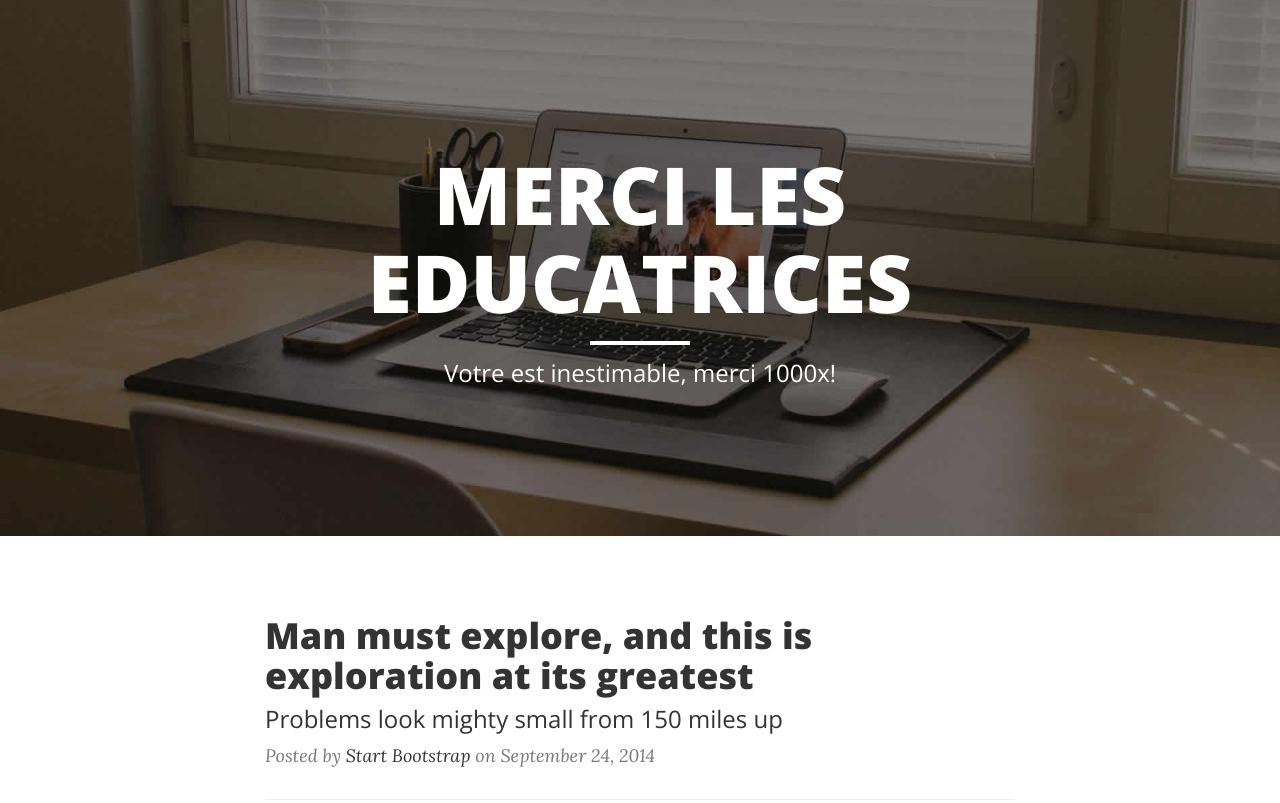
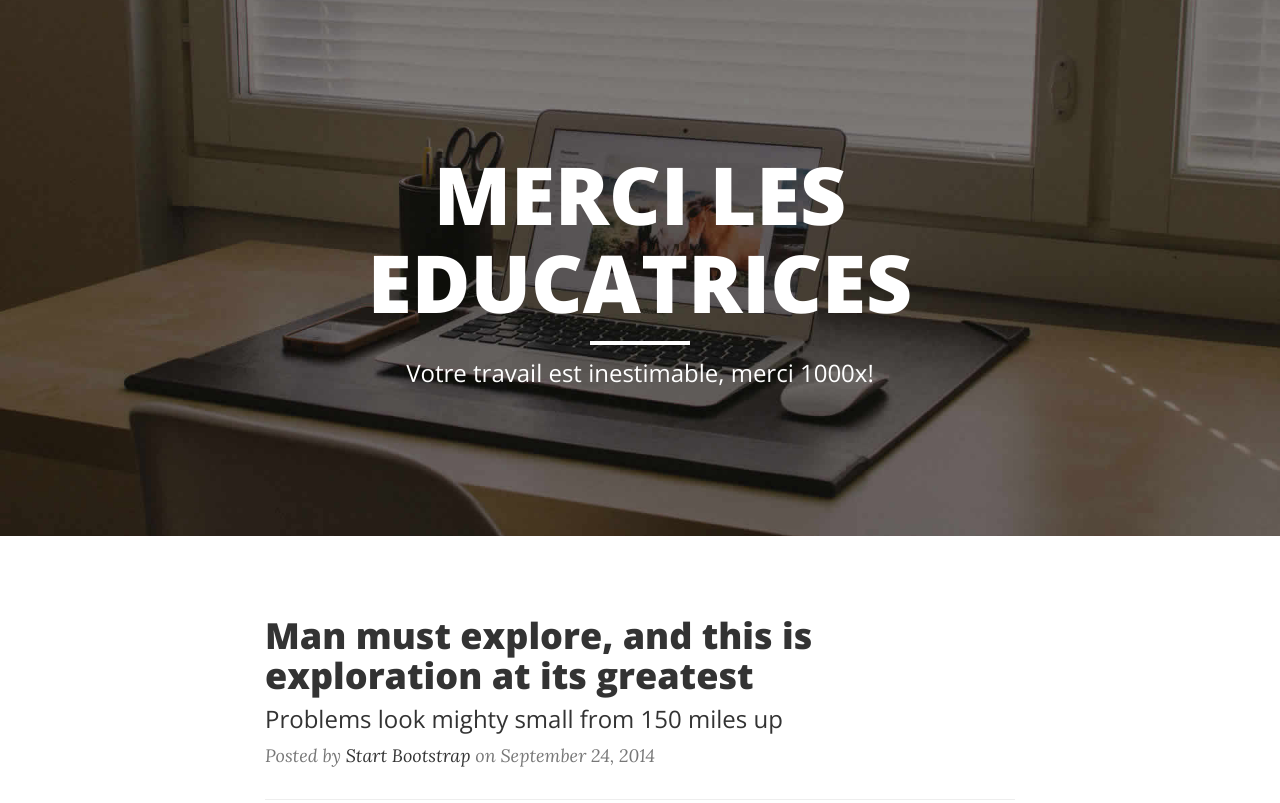
Before and after one commit to OlivierRoss/educatrices, a website: page index.html in a window 1280 px wide. Shown: the top 803 px of the page. Drawn offline with nearby package versions, Linux system fonts and the light colour scheme.

Commit message:
coquille

```diff
--- a/index.html
+++ b/index.html
@@ -42,7 +42,7 @@
                     <div class="site-heading">
                         <h1>MERCI LES EDUCATRICES</h1>
                         <hr class="small">
-                        <span class="subheading">Votre est inestimable, merci 1000x!</span>
+                        <span class="subheading">Votre travail est inestimable, merci 1000x!</span>
                     </div>
                 </div>
             </div>
```
